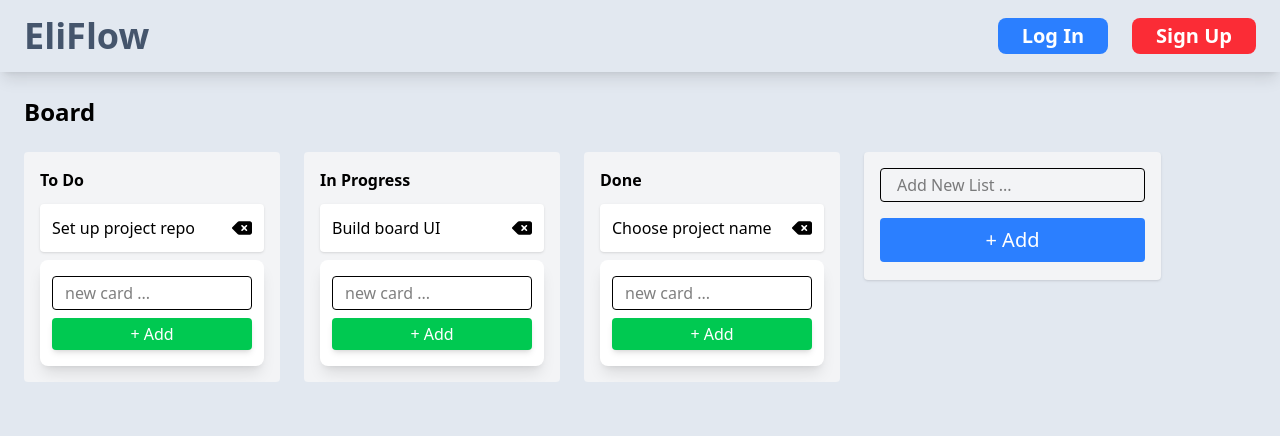
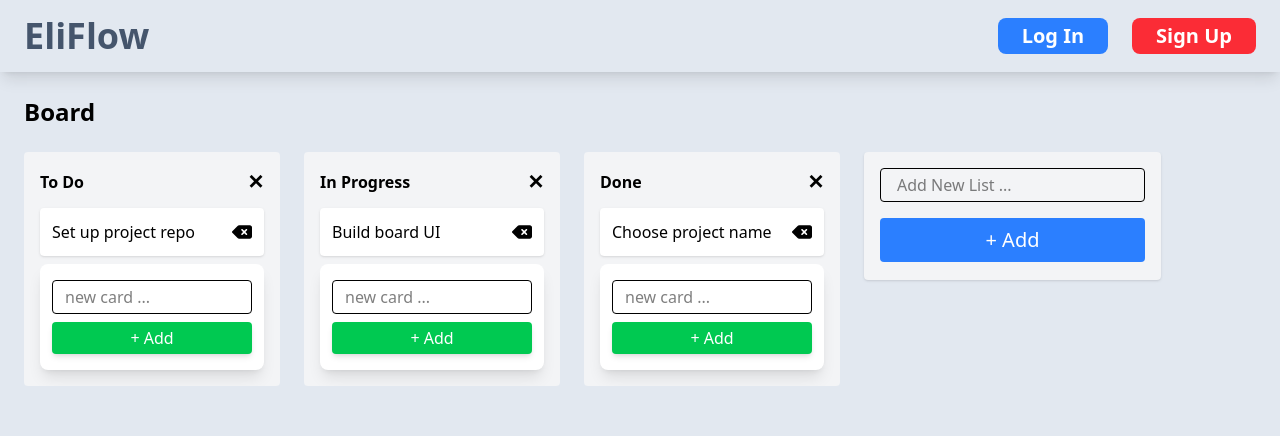
Before and after one commit to EliasDerbewBelay/Trello_clone, a Next.js app in the folder eliflow/: page /boards/1 in a window 1280 px wide. Shown: the top 436 px of the page. Built offline with nearby package versions, Linux system fonts and the light colour scheme.

Commit message:
drag and drop between cards has been impelemented

```diff
--- a/eliflow/package.json
+++ b/eliflow/package.json
@@ -9,6 +9,7 @@
     "lint": "eslint"
   },
   "dependencies": {
+    "@hello-pangea/dnd": "^18.0.1",
     "next": "15.5.4",
     "react": "19.1.0",
     "react-dom": "19.1.0",
--- a/eliflow/pages/boards/[boardsId].tsx
+++ b/eliflow/pages/boards/[boardsId].tsx
@@ -1,6 +1,7 @@
 import AddCardsForm from "@/components/Forms/AddCardsForm";
 import AddListsForm from "@/components/Forms/AddListsForm";
 import { FaDeleteLeft } from "react-icons/fa6";
+import { DragDropContext, Droppable, Draggable } from "@hello-pangea/dnd";
 
 import { useRouter } from "next/router";
 import { useState } from "react";
@@ -30,13 +31,46 @@ const BoardPage: React.FC = () => {
     },
   ]);
 
+  const onDragEnd = (result: any) => {
+    const { source, destination } = result;
+    if (!destination) return;
+
+    if (source.droppableId === destination.droppableId) {
+      const listIndex = lists.findIndex((i) => i.id === source.droppableId);
+      const newCards = Array.from(lists[listIndex].cards);
+      const [moved] = newCards.splice(source.index, 1);
+      newCards.splice(destination.index, 0, moved);
+
+      const newLists = [...lists];
+      newLists[listIndex].cards = newCards;
+      setLists(newLists);
+    } else {
+      const sourceListIndex = lists.findIndex(
+        (i) => i.id === source.droppableId
+      );
+      const destListIndex = lists.findIndex(
+        (i) => i.id === destination.droppableId
+      );
+
+      const sourceCards = Array.from(lists[sourceListIndex].cards);
+      const destCards = Array.from(lists[destListIndex].cards);
+
+      const [moved] = sourceCards.splice(source.index, 1);
+      destCards.splice(destination.index, 0, moved);
+
+      const newLists = [...lists];
+      newLists[sourceListIndex].cards = sourceCards;
+      newLists[destListIndex].cards = destCards;
+      setLists(newLists);
+    }
+  };
+
   const handleAddList = (title: string) => {
     const newList: List = {
       id: Date.now().toString(),
       title,
       cards: [],
     };
-
     setLists([...lists, newList]);
   };
 
@@ -66,42 +100,75 @@ const BoardPage: React.FC = () => {
     );
   };
 
+  const handleDeleteList = (listId: string) => {
+    setLists((prevLists) => prevLists.filter((list) => list.id !== listId));
+  };
+
   return (
     <div className="p-6 min-h-screen">
+      <DragDropContext onDragEnd={onDragEnd}>
+
         <h2 className="text-2xl font-bold mb-6">Board {boardId}</h2>
         <div className="flex gap-6 overflow-x-auto">
           {lists.map((list) => (
+            <Droppable droppableId={list.id} key={list.id}>
+              {(provided) => (
                 <div
-            key={list.id}
                   className="bg-gray-100 rounded p-4 w-64 flex-shrink-0"
+                  ref={provided.innerRef}
+                  {...provided.droppableProps}
                 >
-            <h3 className="font-semibold mb-3">{list.title}</h3>
+                  <div className="flex items-center justify-between mb-3 gap-5">
+                    <h3 className="font-semibold">{list.title}</h3>
+                    <button
+                      className="cursor-pointer font-bold text-xl hover:text-red-500 active:text-red-700"
+                      onClick={() => handleDeleteList(list.id)}
+                    >
+                      ✕
+                    </button>
+                  </div>
+
                   <div className="space-y-2">
-              {list.cards.map((card) => (
+                    {list.cards.map((card, index) => (
+                      <Draggable
+                        key={card.id}
+                        draggableId={card.id}
+                        index={index}
+                      >
+                        {(provided) => (
                           <div
-                  key={card.id}
-                  className="bg-white p-3 rounded shadow hover:shadow-md cursor-pointer flex flex-col gap-4"
+                            className="bg-white p-3 rounded shadow hover:shadow-md cursor-pointer flex justify-between items-center gap-2"
+                            ref={provided.innerRef}
+                            {...provided.draggableProps}
+                            {...provided.dragHandleProps}
                           >
-                  <div className="flex justify-between items-center">
                             <h3>{card.title}</h3>
-                    <button onClick={() => handleDeleteCard(list.id, card.id)}>
+                            <button
+                              onClick={() => handleDeleteCard(list.id, card.id)}
+                            >
                               <FaDeleteLeft
                                 size={20}
                                 className="cursor-pointer hover:shadow-lg"
                               />
                             </button>
                           </div>
-                </div>
+                        )}
+                      </Draggable>
                     ))}
+                    {provided.placeholder}
+
                     <AddCardsForm
                       onAddCard={(title) => handleAddCard(list.id, title)}
                     />
                   </div>
                 </div>
+              )}
+            </Droppable>
           ))}
 
           <AddListsForm onAddList={handleAddList} />
         </div>
+      </DragDropContext>
     </div>
   );
 };
```
Also changed, not shown: 1 other file (tests, documents, lock files or other folders). Lines whose indentation alone changed are shown as unchanged.
